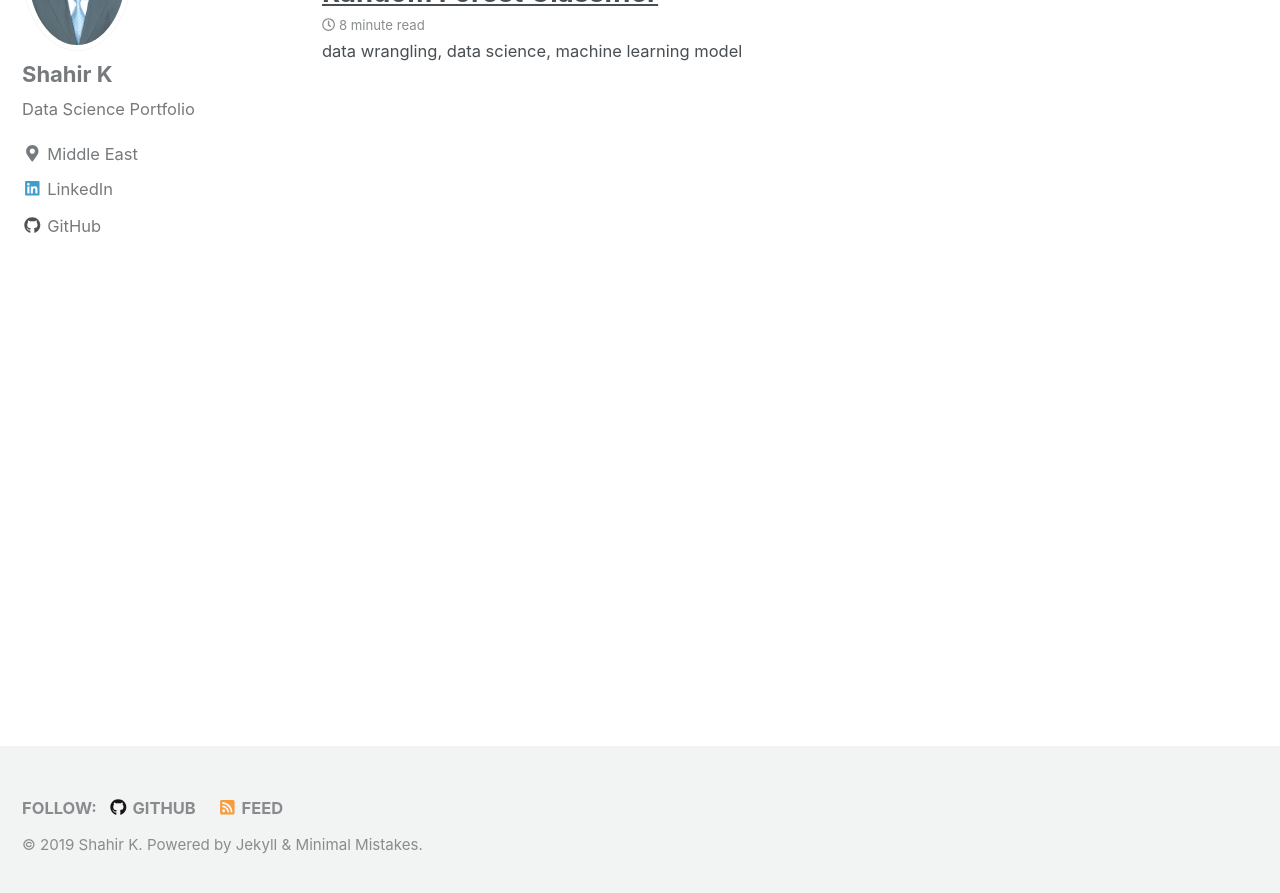
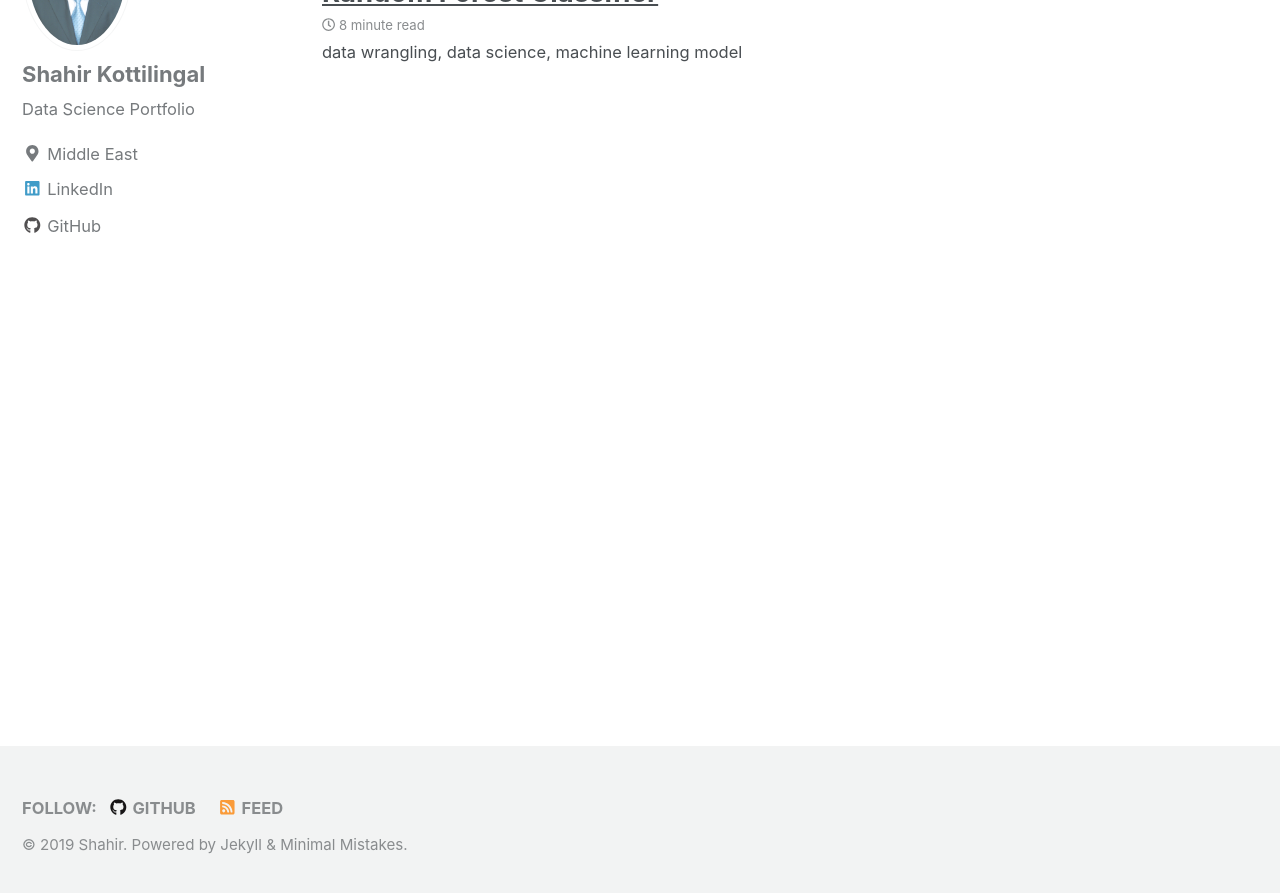
Before and after one commit to shahir-datascience/shahir-datascience.github.io, a Jekyll site: the page built from index.html, in a window 1280 px wide and 900 px high, scrolled down 760 px. Shown: the top 893 px of the window. Built offline with Jekyll 4.4.1, drawn with Linux system fonts in a browser that asks for light colours; nearby versions of some CDN libraries; the list of posts is cut into pages by our own code.

Commit message:
config file editing

```diff
--- a/_config.yml
+++ b/_config.yml
@@ -9,9 +9,9 @@ minimal_mistakes_skin    : "default" # "air", "aqua", "contrast", "dark", "dirt"
 
 # Site Settings
 locale                   : "en-US"
-title                    : "Shahir K"
+title                    : "Shahir"
 title_separator          : "-"
-name                     : "Shahir K"
+name                     : "Shahir"
 description              : "Data Science Portfolio"
 url                      : # the base hostname & protocol for your site e.g. "https://mmistakes.github.io"
 baseurl                  : # the subpath of your site, e.g. "/blog"
@@ -84,7 +84,7 @@ analytics:
 
 # Site Author
 author:
-  name             : "Shahir K"
+  name             : "Shahir Kottilingal"
   avatar           : "/images/photo_shahir.jpg" # path of avatar image, e.g. "/assets/images/bio-photo.jpg"
   bio              : "Data Science Portfolio"
   location         : "Middle East"
```
